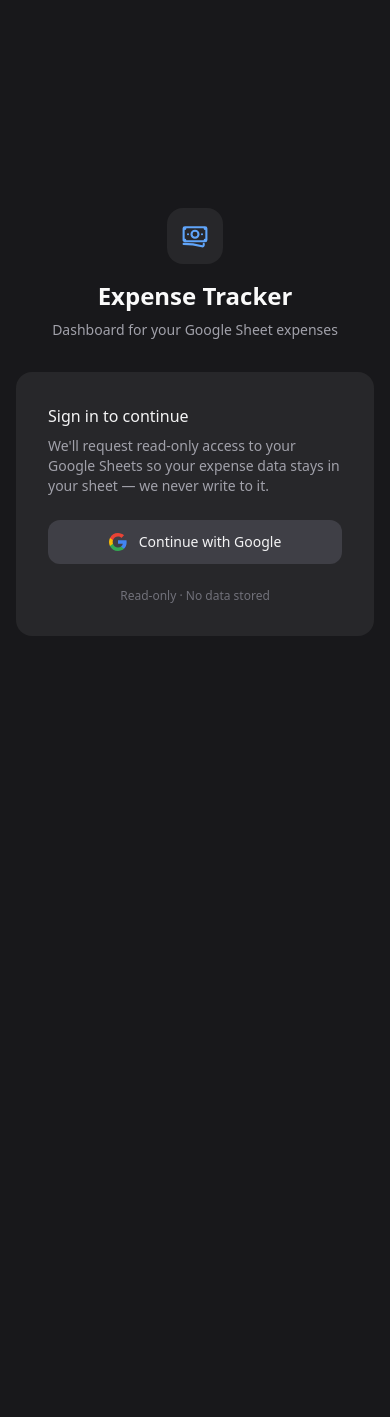
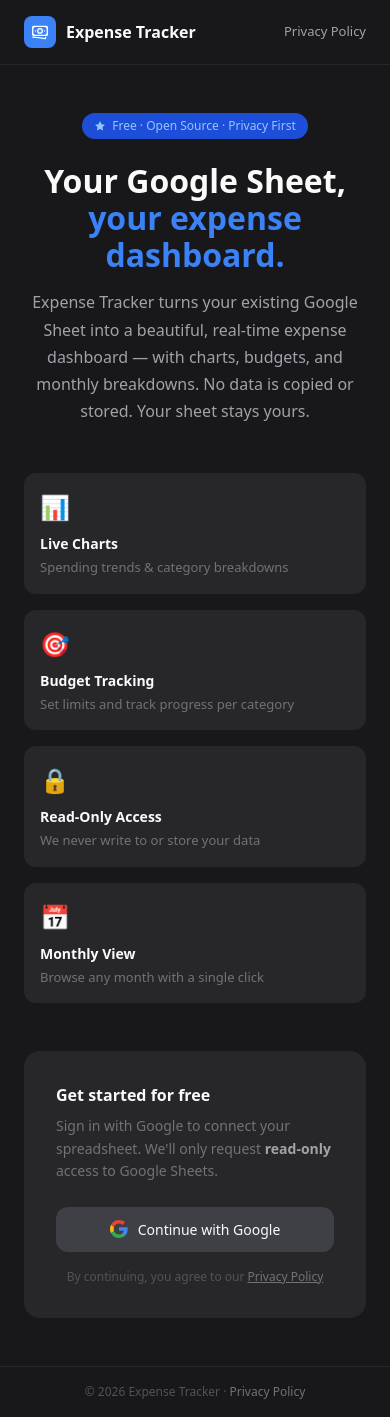
Before and after one commit to shubhankarpatil/Expense_Tracker, a Next.js app: page / in a window 390 px wide. Before the commit the page ends 844 px from the top, so only its background shows below. Built offline with nearby package versions, Linux system fonts and the light colour scheme.

Commit message:
feat: implement login page with Google OAuth and add privacy policy documentation

```diff
--- a/app/page.tsx
+++ b/app/page.tsx
@@ -3,6 +3,7 @@
 import { createClient } from '@/lib/supabase-browser';
 import { useSearchParams } from 'next/navigation';
 import { Suspense } from 'react';
+import Link from 'next/link';
 
 function LoginContent() {
   const searchParams = useSearchParams();
@@ -24,61 +25,92 @@
   }
 
   return (
-    <div className="flex min-h-screen flex-col items-center justify-center px-4">
-      <div className="w-full max-w-sm space-y-8">
-        {/* Logo / wordmark */}
-        <div className="text-center">
-          <div className="mb-4 inline-flex h-14 w-14 items-center justify-center rounded-2xl bg-surface">
-            <svg
-              className="h-7 w-7 text-blue-400"
-              fill="none"
-              viewBox="0 0 24 24"
-              stroke="currentColor"
-              strokeWidth={1.8}
-            >
-              <path
-                strokeLinecap="round"
-                strokeLinejoin="round"
-                d="M2.25 18.75a60.07 60.07 0 0115.797 2.101c.727.198 1.453-.342 1.453-1.096V18.75M3.75 4.5v.75A.75.75 0 013 6h-.75m0 0v-.375c0-.621.504-1.125 1.125-1.125H20.25M2.25 6v9m18-10.5v.75c0 .414.336.75.75.75h.75m-1.5-1.5h.375c.621 0 1.125.504 1.125 1.125v9.75c0 .621-.504 1.125-1.125 1.125h-.375m1.5-1.5H21a.75.75 0 00-.75.75v.75m0 0H3.75m0 0h-.375a1.125 1.125 0 01-1.125-1.125V15m1.5 1.5v-.75A.75.75 0 003 15h-.75M15 10.5a3 3 0 11-6 0 3 3 0 016 0zm3 0h.008v.008H18V10.5zm-12 0h.008v.008H6V10.5z"
-              />
+    <div className="min-h-screen flex flex-col" style={{ background: '#18181b' }}>
+      {/* Nav */}
+      <nav style={{ borderBottom: '1px solid #27272a', padding: '16px 24px', display: 'flex', alignItems: 'center', justifyContent: 'space-between' }}>
+        <div style={{ display: 'flex', alignItems: 'center', gap: '10px' }}>
+          <div style={{ width: 32, height: 32, borderRadius: 8, background: '#3b82f6', display: 'flex', alignItems: 'center', justifyContent: 'center' }}>
+            <svg width="18" height="18" fill="none" viewBox="0 0 24 24" stroke="white" strokeWidth={1.8}>
+              <path strokeLinecap="round" strokeLinejoin="round" d="M2.25 18.75a60.07 60.07 0 0115.797 2.101c.727.198 1.453-.342 1.453-1.096V18.75M3.75 4.5v.75A.75.75 0 013 6h-.75m0 0v-.375c0-.621.504-1.125 1.125-1.125H20.25M2.25 6v9m18-10.5v.75c0 .414.336.75.75.75h.75m-1.5-1.5h.375c.621 0 1.125.504 1.125 1.125v9.75c0 .621-.504 1.125-1.125 1.125h-.375m1.5-1.5H21a.75.75 0 00-.75.75v.75m0 0H3.75m0 0h-.375a1.125 1.125 0 01-1.125-1.125V15m1.5 1.5v-.75A.75.75 0 003 15h-.75M15 10.5a3 3 0 11-6 0 3 3 0 016 0zm3 0h.008v.008H18V10.5zm-12 0h.008v.008H6V10.5z" />
             </svg>
           </div>
-          <h1 className="text-2xl font-semibold text-zinc-50">Expense Tracker</h1>
-          <p className="mt-2 text-sm text-zinc-400">
-            Dashboard for your Google Sheet expenses
+          <span style={{ fontWeight: 600, fontSize: 16, color: '#fafafa' }}>Expense Tracker</span>
+        </div>
+        <Link href="/privacy" style={{ fontSize: 13, color: '#a1a1aa', textDecoration: 'none' }}>Privacy Policy</Link>
+      </nav>
+
+      {/* Hero */}
+      <main style={{ flex: 1, display: 'flex', flexDirection: 'column', alignItems: 'center', justifyContent: 'center', padding: '48px 24px' }}>
+        <div style={{ maxWidth: 640, width: '100%', textAlign: 'center', marginBottom: 48 }}>
+          <div style={{ display: 'inline-flex', alignItems: 'center', gap: 6, background: '#1d4ed8', borderRadius: 999, padding: '4px 12px', marginBottom: 24 }}>
+            <svg width="12" height="12" viewBox="0 0 24 24" fill="#93c5fd"><path d="M12 2L15.09 8.26L22 9.27L17 14.14L18.18 21.02L12 17.77L5.82 21.02L7 14.14L2 9.27L8.91 8.26L12 2Z"/></svg>
+            <span style={{ fontSize: 12, color: '#93c5fd', fontWeight: 500 }}>Free · Open Source · Privacy First</span>
+          </div>
+          <h1 style={{ fontSize: 'clamp(2rem, 5vw, 3rem)', fontWeight: 700, color: '#fafafa', lineHeight: 1.15, marginBottom: 16 }}>
+            Your Google Sheet,<br />
+            <span style={{ color: '#3b82f6' }}>your expense dashboard.</span>
+          </h1>
+          <p style={{ fontSize: 16, color: '#a1a1aa', lineHeight: 1.7, marginBottom: 0 }}>
+            Expense Tracker turns your existing Google Sheet into a beautiful, real-time expense dashboard — with charts, budgets, and monthly breakdowns. No data is copied or stored. Your sheet stays yours.
           </p>
         </div>
 
-        {/* Error state */}
+        {/* Features */}
+        <div style={{ display: 'grid', gridTemplateColumns: 'repeat(auto-fit, minmax(180px, 1fr))', gap: 16, maxWidth: 640, width: '100%', marginBottom: 48 }}>
+          {[
+            { icon: '📊', title: 'Live Charts', desc: 'Spending trends & category breakdowns' },
+            { icon: '🎯', title: 'Budget Tracking', desc: 'Set limits and track progress per category' },
+            { icon: '🔒', title: 'Read-Only Access', desc: 'We never write to or store your data' },
+            { icon: '📅', title: 'Monthly View', desc: 'Browse any month with a single click' },
+          ].map((f) => (
+            <div key={f.title} style={{ background: '#27272a', borderRadius: 12, padding: '16px', textAlign: 'left' }}>
+              <div style={{ fontSize: 24, marginBottom: 8 }}>{f.icon}</div>
+              <div style={{ fontWeight: 600, fontSize: 14, color: '#fafafa', marginBottom: 4 }}>{f.title}</div>
+              <div style={{ fontSize: 13, color: '#71717a' }}>{f.desc}</div>
+            </div>
+          ))}
+        </div>
+
+        {/* Sign-in card */}
+        <div style={{ width: '100%', maxWidth: 360 }}>
           {error && (
-          <div className="rounded-xl bg-red-950/40 border border-red-800/50 px-4 py-3 text-sm text-red-400">
+            <div style={{ background: 'rgba(127,29,29,0.4)', border: '1px solid rgba(239,68,68,0.3)', borderRadius: 12, padding: '12px 16px', marginBottom: 16, fontSize: 14, color: '#f87171' }}>
               Sign-in failed. Please try again.
             </div>
           )}
 
-        {/* Sign-in card */}
-        <div className="rounded-2xl bg-surface p-8 space-y-6">
-          <div className="space-y-2">
-            <h2 className="text-base font-medium text-zinc-100">Sign in to continue</h2>
-            <p className="text-sm text-zinc-400">
-              We&apos;ll request read-only access to your Google Sheets so your
-              expense data stays in your sheet — we never write to it.
+          <div style={{ background: '#27272a', borderRadius: 16, padding: 32 }}>
+            <h2 style={{ fontWeight: 600, fontSize: 16, color: '#fafafa', marginBottom: 8 }}>Get started for free</h2>
+            <p style={{ fontSize: 14, color: '#71717a', marginBottom: 24, lineHeight: 1.6 }}>
+              Sign in with Google to connect your spreadsheet. We&apos;ll only request <strong style={{ color: '#a1a1aa' }}>read-only</strong> access to Google Sheets.
             </p>
-          </div>
 
             <button
+              id="google-signin-btn"
               onClick={signIn}
-            className="flex w-full items-center justify-center gap-3 rounded-xl bg-zinc-700 px-4 py-3 text-sm font-medium text-zinc-100 transition-colors hover:bg-zinc-600 active:bg-zinc-700"
+              style={{ display: 'flex', width: '100%', alignItems: 'center', justifyContent: 'center', gap: 10, borderRadius: 12, background: '#3f3f46', border: 'none', padding: '12px 16px', fontSize: 14, fontWeight: 500, color: '#fafafa', cursor: 'pointer', transition: 'background 0.2s' }}
+              onMouseEnter={e => (e.currentTarget.style.background = '#52525b')}
+              onMouseLeave={e => (e.currentTarget.style.background = '#3f3f46')}
             >
               <GoogleIcon />
               Continue with Google
             </button>
 
-          <p className="text-center text-xs text-zinc-500">
-            Read-only · No data stored
+            <p style={{ textAlign: 'center', fontSize: 12, color: '#52525b', marginTop: 16 }}>
+              By continuing, you agree to our{' '}
+              <Link href="/privacy" style={{ color: '#71717a', textDecoration: 'underline' }}>Privacy Policy</Link>
             </p>
           </div>
         </div>
+      </main>
+
+      {/* Footer */}
+      <footer style={{ borderTop: '1px solid #27272a', padding: '16px 24px', textAlign: 'center' }}>
+        <p style={{ fontSize: 12, color: '#52525b' }}>
+          © {new Date().getFullYear()} Expense Tracker ·{' '}
+          <Link href="/privacy" style={{ color: '#71717a', textDecoration: 'none' }}>Privacy Policy</Link>
+        </p>
+      </footer>
     </div>
   );
 }
@@ -86,29 +118,17 @@
 function GoogleIcon() {
   return (
     <svg width="18" height="18" viewBox="0 0 18 18" fill="none">
-      <path
-        d="M17.64 9.205c0-.638-.057-1.252-.164-1.841H9v3.481h4.844a4.14 4.14 0 01-1.796 2.716v2.258h2.908c1.702-1.567 2.684-3.875 2.684-6.614z"
-        fill="#4285F4"
-      />
-      <path
-        d="M9 18c2.43 0 4.467-.806 5.956-2.18l-2.908-2.259c-.806.54-1.837.86-3.048.86-2.344 0-4.328-1.584-5.036-3.711H.957v2.332A8.997 8.997 0 009 18z"
-        fill="#34A853"
-      />
-      <path
-        d="M3.964 10.71A5.41 5.41 0 013.682 9c0-.593.102-1.17.282-1.71V4.958H.957A8.996 8.996 0 000 9c0 1.452.348 2.827.957 4.042l3.007-2.332z"
-        fill="#FBBC05"
-      />
-      <path
-        d="M9 3.58c1.321 0 2.508.454 3.44 1.345l2.582-2.58C13.463.891 11.426 0 9 0A8.997 8.997 0 00.957 4.958L3.964 7.29C4.672 5.163 6.656 3.58 9 3.58z"
-        fill="#EA4335"
-      />
+      <path d="M17.64 9.205c0-.638-.057-1.252-.164-1.841H9v3.481h4.844a4.14 4.14 0 01-1.796 2.716v2.258h2.908c1.702-1.567 2.684-3.875 2.684-6.614z" fill="#4285F4" />
+      <path d="M9 18c2.43 0 4.467-.806 5.956-2.18l-2.908-2.259c-.806.54-1.837.86-3.048.86-2.344 0-4.328-1.584-5.036-3.711H.957v2.332A8.997 8.997 0 009 18z" fill="#34A853" />
+      <path d="M3.964 10.71A5.41 5.41 0 013.682 9c0-.593.102-1.17.282-1.71V4.958H.957A8.996 8.996 0 000 9c0 1.452.348 2.827.957 4.042l3.007-2.332z" fill="#FBBC05" />
+      <path d="M9 3.58c1.321 0 2.508.454 3.44 1.345l2.582-2.58C13.463.891 11.426 0 9 0A8.997 8.997 0 00.957 4.958L3.964 7.29C4.672 5.163 6.656 3.58 9 3.58z" fill="#EA4335" />
     </svg>
   );
 }
 
 export default function LoginPage() {
   return (
-    <Suspense fallback={<div className="flex min-h-screen items-center justify-center" />}>
+    <Suspense fallback={<div style={{ minHeight: '100vh', background: '#18181b' }} />}>
       <LoginContent />
     </Suspense>
   );
--- /dev/null
+++ b/app/privacy/page.tsx
@@ -0,0 +1,95 @@
+import Link from 'next/link';
+import type { Metadata } from 'next';
+
+export const metadata: Metadata = {
+  title: 'Privacy Policy · Expense Tracker',
+  description: 'Privacy Policy for Expense Tracker — how we handle your data.',
+};
+
+export default function PrivacyPage() {
+  return (
+    <div style={{ minHeight: '100vh', background: '#18181b', color: '#fafafa', fontFamily: 'var(--font-outfit, system-ui, sans-serif)' }}>
+      {/* Nav */}
+      <nav style={{ borderBottom: '1px solid #27272a', padding: '16px 24px', display: 'flex', alignItems: 'center', justifyContent: 'space-between' }}>
+        <Link href="/" style={{ display: 'flex', alignItems: 'center', gap: 10, textDecoration: 'none' }}>
+          <div style={{ width: 32, height: 32, borderRadius: 8, background: '#3b82f6', display: 'flex', alignItems: 'center', justifyContent: 'center' }}>
+            <svg width="18" height="18" fill="none" viewBox="0 0 24 24" stroke="white" strokeWidth={1.8}>
+              <path strokeLinecap="round" strokeLinejoin="round" d="M2.25 18.75a60.07 60.07 0 0115.797 2.101c.727.198 1.453-.342 1.453-1.096V18.75M3.75 4.5v.75A.75.75 0 013 6h-.75m0 0v-.375c0-.621.504-1.125 1.125-1.125H20.25M2.25 6v9m18-10.5v.75c0 .414.336.75.75.75h.75m-1.5-1.5h.375c.621 0 1.125.504 1.125 1.125v9.75c0 .621-.504 1.125-1.125 1.125h-.375m1.5-1.5H21a.75.75 0 00-.75.75v.75m0 0H3.75m0 0h-.375a1.125 1.125 0 01-1.125-1.125V15m1.5 1.5v-.75A.75.75 0 003 15h-.75M15 10.5a3 3 0 11-6 0 3 3 0 016 0zm3 0h.008v.008H18V10.5zm-12 0h.008v.008H6V10.5z" />
+            </svg>
+          </div>
+          <span style={{ fontWeight: 600, fontSize: 16, color: '#fafafa' }}>Expense Tracker</span>
+        </Link>
+        <Link href="/" style={{ fontSize: 13, color: '#a1a1aa', textDecoration: 'none' }}>← Back to Home</Link>
+      </nav>
+
+      {/* Content */}
+      <main style={{ maxWidth: 720, margin: '0 auto', padding: '48px 24px 80px' }}>
+        <h1 style={{ fontSize: 32, fontWeight: 700, color: '#fafafa', marginBottom: 8 }}>Privacy Policy — Expense Tracker</h1>
+        <p style={{ fontSize: 14, color: '#71717a', marginBottom: 40 }}>Last updated: August 2026</p>
+
+        <p style={{ fontSize: 15, color: '#a1a1aa', lineHeight: 1.8, marginBottom: 40 }}>
+          We respect your privacy and are committed to protecting your personal information.
+        </p>
+
+        <Section title="What we access">
+          When you connect your Google Sheet to our service, we access and read the data in your Google Sheet solely to
+          display your expense dashboard and provide the requested functionality. Your raw Google Sheet data is never
+          copied or cached on our servers.
+        </Section>
+
+        <Section title="What we store">
+          We store only your monthly budget limit and the URL of your connected Google Sheet in order to provide the
+          service across sessions. We do not store your transaction or expense data on our servers.
+        </Section>
+
+        <Section title="How we use your data">
+          Your Google Sheet data is not used for advertising, profiling, or any purpose unrelated to providing the
+          expense dashboard. We only access the Google Sheet data necessary to provide the service you request.
+        </Section>
+
+        <Section title="Third parties">
+          We do not sell, rent, or share your transaction data with third parties for their own purposes.
+        </Section>
+
+        <Section title="Revoking access">
+          You may revoke our access to your Google account or Google Sheets at any time through your Google Account
+          settings at{' '}
+          <a
+            href="https://myaccount.google.com"
+            target="_blank"
+            rel="noopener noreferrer"
+            style={{ color: '#3b82f6' }}
+          >
+            myaccount.google.com
+          </a>
+          . Once access is revoked, we will no longer be able to retrieve data from your Google Sheet.
+        </Section>
+
+        <Section title="Contact">
+          If you have any questions about this privacy policy, please contact us at{' '}
+          <a href="mailto:shuhbspatil77@gmail.com" style={{ color: '#3b82f6' }}>
+            shuhbspatil77@gmail.com
+          </a>
+          .
+        </Section>
+      </main>
+
+      {/* Footer */}
+      <footer style={{ borderTop: '1px solid #27272a', padding: '16px 24px', textAlign: 'center' }}>
+        <p style={{ fontSize: 12, color: '#52525b' }}>
+          © {new Date().getFullYear()} Expense Tracker ·{' '}
+          <Link href="/privacy" style={{ color: '#71717a', textDecoration: 'none' }}>Privacy Policy</Link>
+        </p>
+      </footer>
+    </div>
+  );
+}
+
+function Section({ title, children }: { title: string; children: React.ReactNode }) {
+  return (
+    <section style={{ marginBottom: 36 }}>
+      <h2 style={{ fontSize: 18, fontWeight: 600, color: '#fafafa', marginBottom: 12 }}>{title}</h2>
+      <p style={{ fontSize: 15, color: '#a1a1aa', lineHeight: 1.8, margin: 0 }}>{children}</p>
+    </section>
+  );
+}
```
Lines whose indentation alone changed are shown as unchanged.
